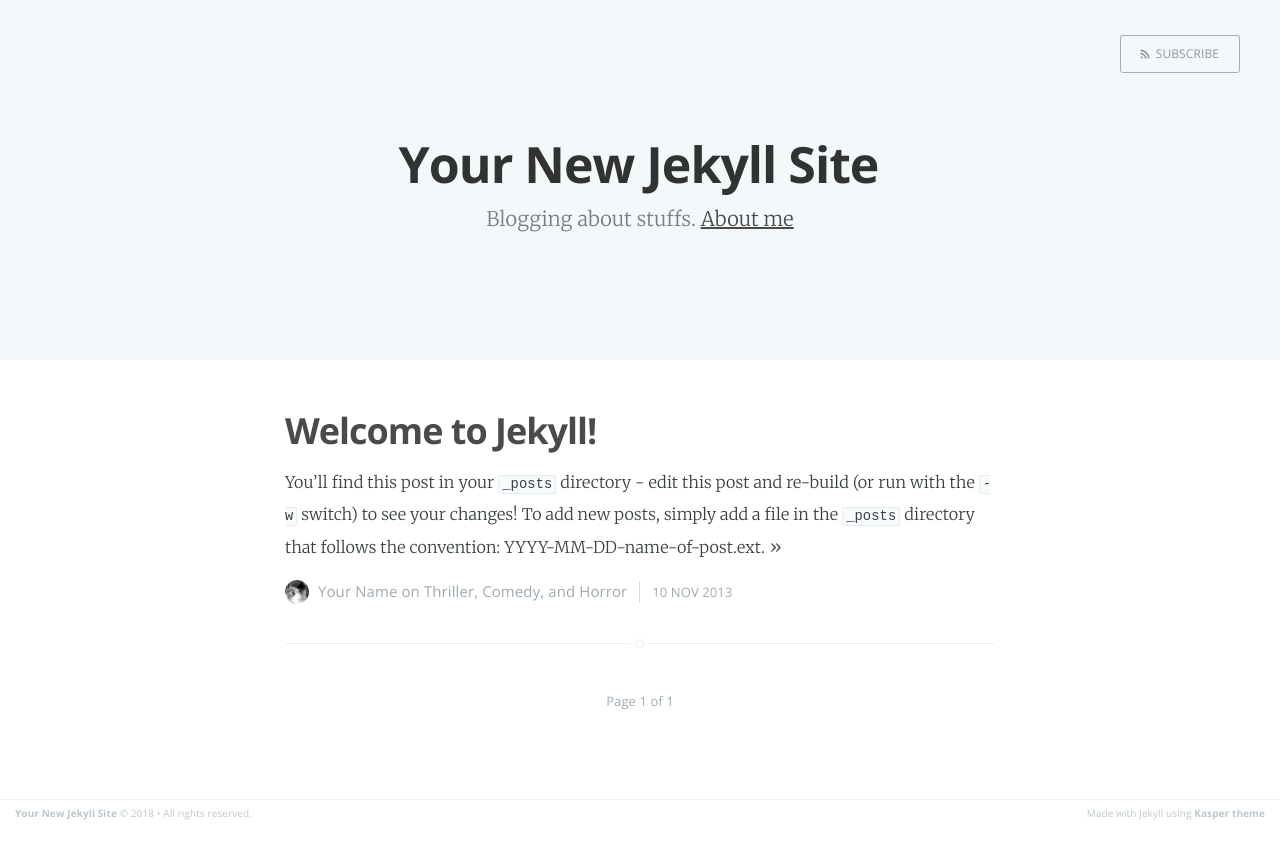
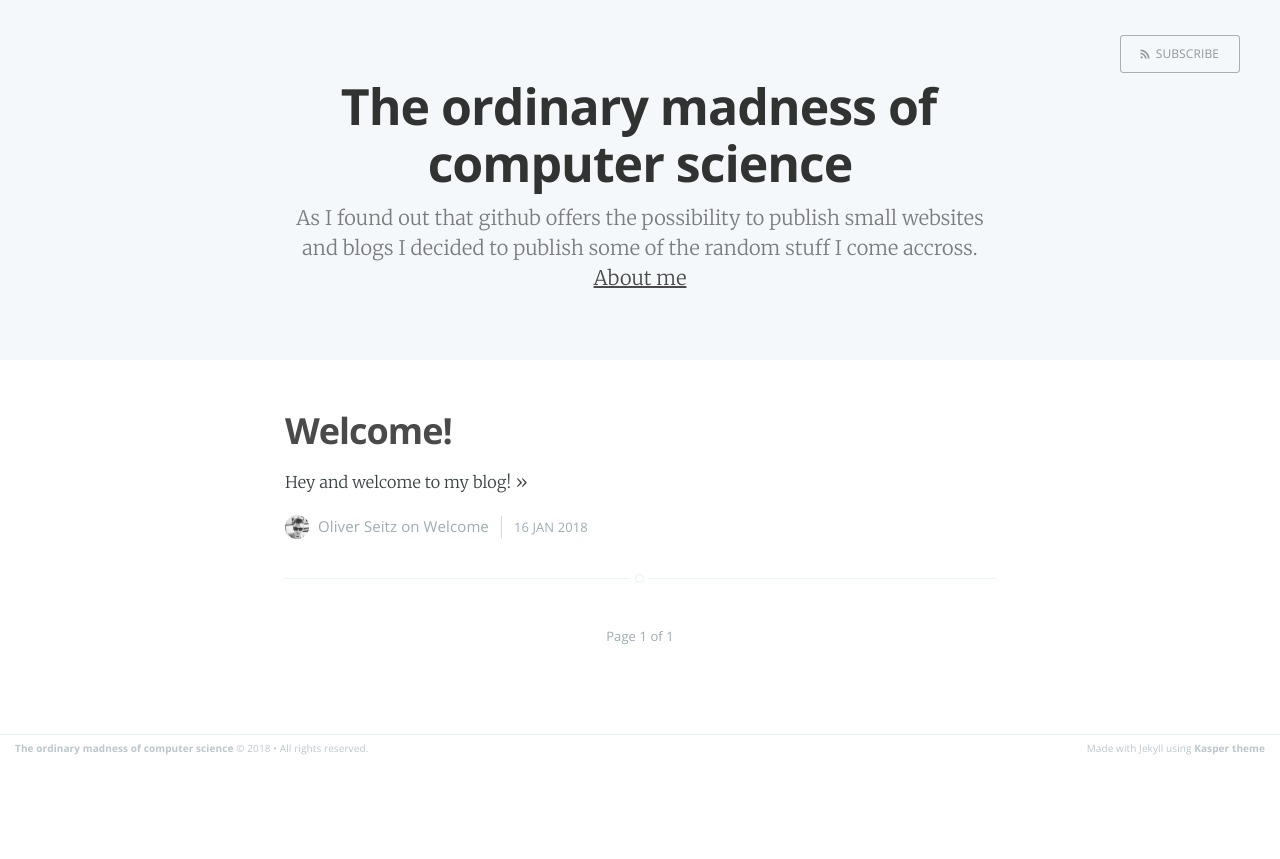
Before and after one commit to whymatter/whymatter.github.io, a Jekyll site: the page built from index.html, in a window 1280 px wide. Shown: the top 859 px of the page. Built offline with Jekyll 4.4.1, drawn with Linux system fonts in a browser that asks for light colours; the list of posts is cut into pages by our own code.

Commit message:
first content

```diff
--- a/Gemfile
+++ b/Gemfile
@@ -4,3 +4,4 @@ ruby RUBY_VERSION
 gem "rake", "~> 10.1.1"
 gem "jekyll", "~> 3.5.1"
 gem "github-pages", "~> 148"
+gem "jemoji"
--- a/_config.yml
+++ b/_config.yml
@@ -1,6 +1,8 @@
-name: Your New Jekyll Site
-description: Blogging about stuffs
-meta_description: "Your New Jekyll Site, Blogging about stuffs"
+name: The ordinary madness of computer science
+description: >- # this means to ignore newlines until "baseurl:"
+  As I found out that github offers the possibility to publish small websites and blogs
+  I decided to publish some of the random stuff I come accross
+meta_description: "The ordinary madness of computer science"
 
 markdown: kramdown
 highlighter: rouge
@@ -9,9 +11,11 @@ paginate: 15
 # baseurl: use '' for default
 baseurl: ""
 domain_name: ""
-google_analytics: 'UA-XXXXXXXX-X'
-gems: [jekyll-paginate]
+google_analytics: 'UA-112478462-1'
+plugins:
+ - jekyll-paginate
+ - jemoji
 
 # Details for the RSS feed generator
-url:            'blog url'
-author:         'Your Name'
+url:            'https://whymatter.github.io'
+author:         'Oliver Seitz'
--- a/_posts/2013-11-10-welcome-to-jekyll.markdown
+++ /dev/null
@@ -1,24 +0,0 @@
----
-layout: post
-title:  "Welcome to Jekyll!"
-date:   2013-11-10 10:18:00
-categories: Thriller Comedy Horror
----
-
-You'll find this post in your `_posts` directory - edit this post and re-build (or run with the `-w` switch) to see your changes!
-To add new posts, simply add a file in the `_posts` directory that follows the convention: YYYY-MM-DD-name-of-post.ext.
-
-Jekyll also offers powerful support for code snippets:
-
-{% highlight ruby %}
-def print_hi(name)
-  puts "Hi, #{name}"
-end
-print_hi('Tom')
-#=> prints 'Hi, Tom' to STDOUT.
-{% endhighlight %}
-
-Check out the [Jekyll docs][jekyll] for more info on how to get the most out of Jekyll. File all bugs/feature requests at [Jekyll's GitHub repo][jekyll-gh].
-
-[jekyll-gh]: https://github.com/mojombo/jekyll
-[jekyll]:    http://jekyllrb.com
--- /dev/null
+++ b/_posts/2018-01-16-welcome.markdown
@@ -0,0 +1,15 @@
+---
+layout: post
+title:  "Welcome!"
+date:   2018-01-16 04:18:00PM
+categories: Welcome
+---
+
+Hey and welcome to my blog!
+
+{% highlight python %}
+def greet_visitor(name):
+  print('Welcome, {}!'.format(name))
+
+greet_visitor('your name')
+{% endhighlight %}
--- a/assets/css/main.scss
+++ b/assets/css/main.scss
@@ -12,3 +12,8 @@
 @import
 	"syntax"
 ;
+
+.emoji {
+	display: inline !important;
+	padding: 0 !important;
+}
```
Also changed, not shown: _layouts/post.html (+6 -1 lines), about.md (+12 -1 lines), CHANGELOG.md (deleted), Gemfile.lock, README.md (deleted), assets/images/profile.png, 1 other file.
